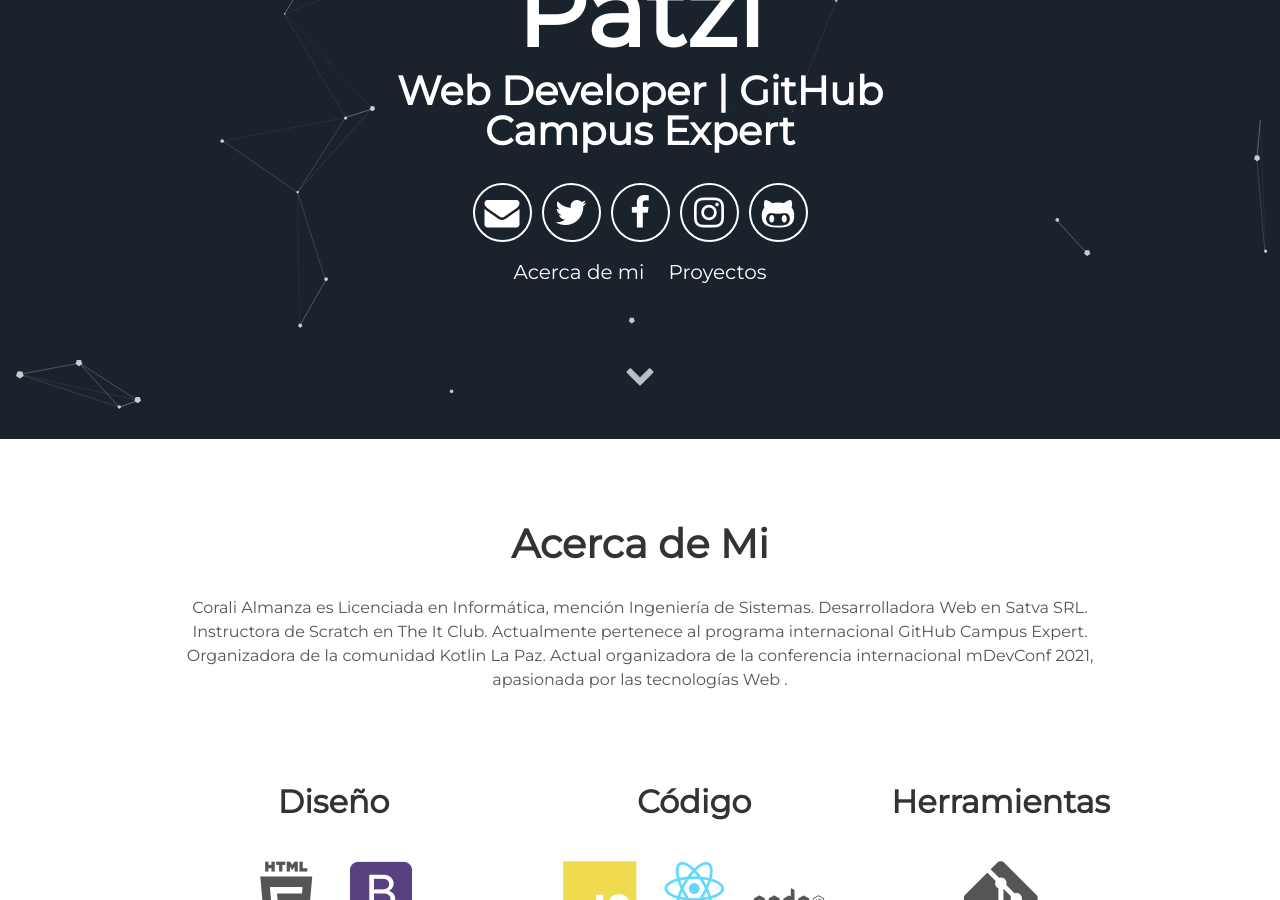
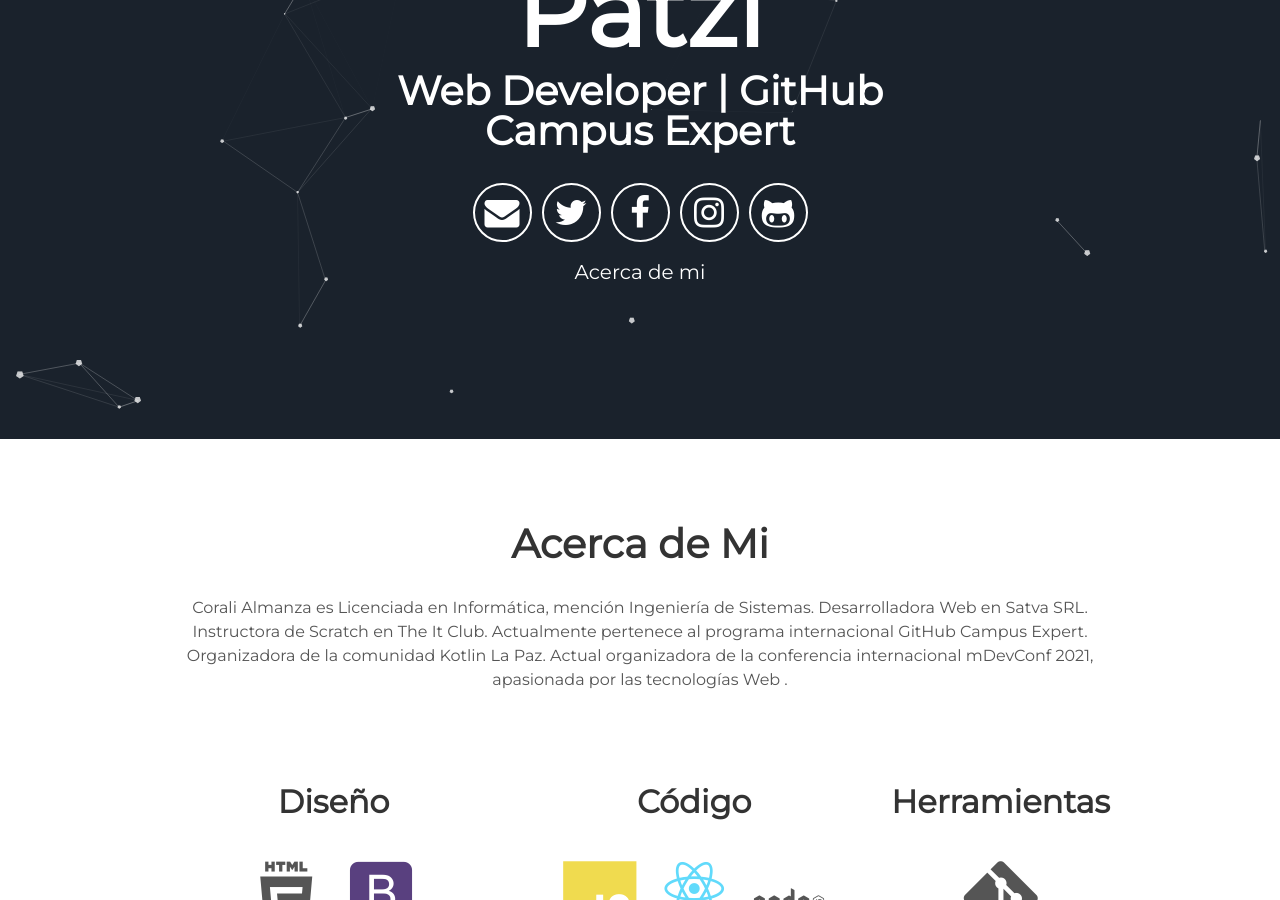
Before and after one commit to coralidiana/-coralidiana.github.io, a Jekyll site: the page built from index.html, in a window 1280 px wide and 900 px high, scrolled down 461 px. Built offline with Jekyll 4.4.1, drawn with Linux system fonts in a browser that asks for light colours.

Commit message:
Update header.html

```diff
--- a/_includes/header.html
+++ b/_includes/header.html
@@ -13,8 +13,8 @@
       </div>
       <div class="header-links">
         <a class="link" href="#about" data-scroll>Acerca de mi</a>
-       <a class="link" href="#projects" data-scroll>Proyectos</a>
+       <!--<a class="link" href="#projects" data-scroll>Proyectos</a> -->
       </div>
   </div>
-  <a class="down" href="#about" data-scroll><i class="icon fa fa-chevron-down" aria-hidden="true"></i></a>
+ <!-- <a class="down" href="#about" data-scroll><i class="icon fa fa-chevron-down" aria-hidden="true"></i></a> -->
 </div>
```
